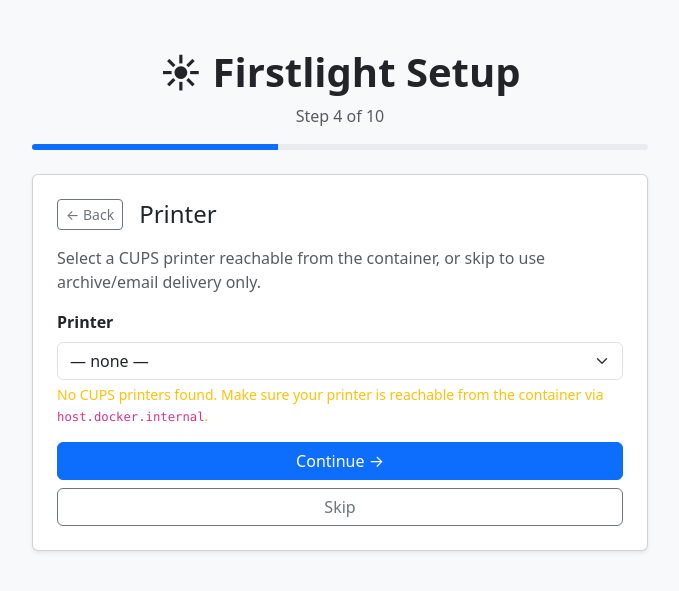
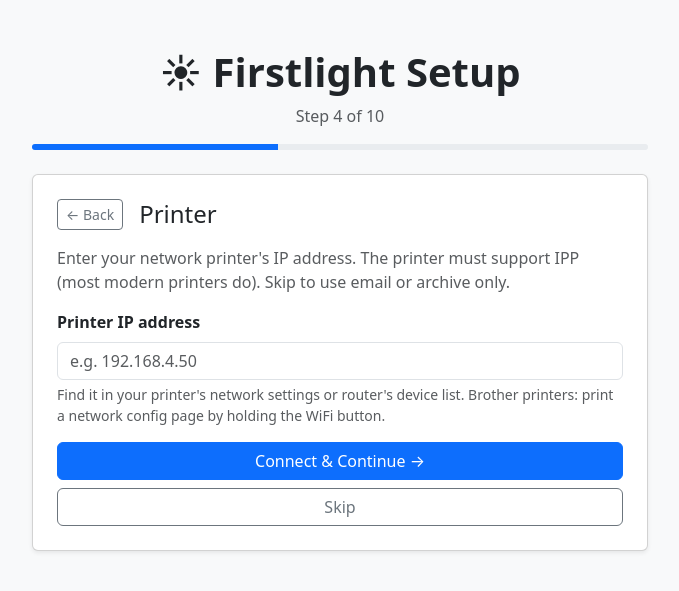
Before and after one commit to cruftbox/firstlight, a Flask app: page /setup/4 in a window 1280 px wide. Shown: the top 591 px of the page, without its empty margins (300-979 px from the left). Run offline with Flask 3, Linux system fonts and the light colour scheme; some libraries are stand-ins or nearby versions.

Commit message:
feat: print to network printer via CUPS inside container
Install full CUPS in Docker image. start.sh starts cupsd then Flask.
Step 4 now accepts a printer IP and registers it via IPP Everywhere
(driverless) -- no host CUPS or drivers needed. Works with any
IPP-capable printer including Brother MFC-L3720CDW.

```diff
--- a/app/config.py
+++ b/app/config.py
@@ -13,7 +13,8 @@ DEFAULT_CONFIG = {
         "paper_size": "letter",
         "timezone": "America/Los_Angeles",
         "print_time": "06:30",
-        "printer": "",
+        "printer": "Firstlight",
+        "printer_ip": "",
     },
     "location": {"city": "", "lat": 0.0, "lon": 0.0},
     "weather": {"units": "imperial", "show_aqi": True, "show_rain_forecast": True},
--- a/app/print/pipeline.py
+++ b/app/print/pipeline.py
@@ -100,7 +100,11 @@ def run_pipeline() -> bytes:
     if config["firstlight"]["printer"]:
         try:
             from app.print.printer import print_pdf
-            print_pdf(pdf_bytes, config["firstlight"]["printer"])
+            print_pdf(
+                pdf_bytes,
+                config["firstlight"]["printer"],
+                config["firstlight"].get("printer_ip", ""),
+            )
         except Exception as e:
             logging.error("Printer error: %s", e)
 
--- a/app/print/printer.py
+++ b/app/print/printer.py
@@ -2,6 +2,8 @@ import subprocess
 import tempfile
 import os
 import logging
+
+CUPS_PRINTER_NAME = "Firstlight"
 
 
 def get_printers() -> list:
@@ -9,9 +11,7 @@ def get_printers() -> list:
     try:
         result = subprocess.run(
             ["lpstat", "-p"],
-            capture_output=True,
-            text=True,
-            timeout=5,
+            capture_output=True, text=True, timeout=5,
         )
         printers = []
         for line in result.stdout.splitlines():
@@ -24,10 +24,35 @@ def get_printers() -> list:
         return []
 
 
-def print_pdf(pdf_bytes: bytes, printer_name: str) -> bool:
-    """Print PDF bytes to named CUPS printer via lpr. Returns True on success."""
+def setup_network_printer(printer_ip: str) -> bool:
+    """Register a network IPP printer with the local CUPS instance."""
+    if not printer_ip:
+        return False
+    try:
+        subprocess.run(
+            ["lpadmin", "-p", CUPS_PRINTER_NAME, "-E",
+             "-v", f"ipp://{printer_ip}/ipp/print",
+             "-m", "everywhere"],
+            capture_output=True, timeout=20, check=True,
+        )
+        subprocess.run(
+            ["lpadmin", "-d", CUPS_PRINTER_NAME],
+            capture_output=True, timeout=5,
+        )
+        logging.info("Registered printer %s at %s", CUPS_PRINTER_NAME, printer_ip)
+        return True
+    except Exception as e:
+        logging.error("Failed to register printer: %s", e)
+        return False
+
+
+def print_pdf(pdf_bytes: bytes, printer_name: str, printer_ip: str = "") -> bool:
+    """Print PDF bytes via lpr. Registers the printer first if printer_ip given."""
     if not printer_name:
         return False
+
+    if printer_ip and CUPS_PRINTER_NAME not in get_printers():
+        setup_network_printer(printer_ip)
 
     tmp_path = None
     try:
@@ -37,8 +62,7 @@ def print_pdf(pdf_bytes: bytes, printer_name: str) -> bool:
 
         result = subprocess.run(
             ["lpr", "-P", printer_name, tmp_path],
-            capture_output=True,
-            timeout=30,
+            capture_output=True, timeout=30,
         )
         if result.returncode != 0:
             logging.error("lpr failed: %s", result.stderr.decode())
--- a/app/routes/main.py
+++ b/app/routes/main.py
@@ -52,7 +52,9 @@ def settings():
     if request.method == "POST":
         cfg["firstlight"]["print_time"] = request.form.get("print_time", cfg["firstlight"]["print_time"])
         cfg["firstlight"]["timezone"] = request.form.get("timezone", cfg["firstlight"]["timezone"])
-        cfg["firstlight"]["printer"] = request.form.get("printer", "")
+        printer_ip = request.form.get("printer_ip", "").strip()
+        cfg["firstlight"]["printer_ip"] = printer_ip
+        cfg["firstlight"]["printer"] = "Firstlight" if printer_ip else ""
         cfg["firstlight"]["paper_size"] = request.form.get("paper_size", "letter")
         cfg["quote"]["enabled"] = request.form.get("quote_enabled") == "on"
         cfg["history"]["enabled"] = request.form.get("history_enabled") == "on"
--- a/app/routes/setup.py
+++ b/app/routes/setup.py
@@ -74,14 +74,23 @@ def step3():
 @setup_bp.route("/4", methods=["GET", "POST"])
 def step4():
     cfg = load_config()
+    error = None
     if request.method == "POST":
-        if request.form.get("action") != "skip":
-            cfg["firstlight"]["printer"] = request.form.get("printer", "")
-            save_config(cfg)
-        return redirect(url_for("setup.step5"))
-    from app.print.printer import get_printers
-    return render_template("setup/step4_printer.html", config=cfg,
-                           printers=get_printers())
+        if request.form.get("action") == "skip":
+            return redirect(url_for("setup.step5"))
+        printer_ip = request.form.get("printer_ip", "").strip()
+        if printer_ip:
+            from app.print.printer import setup_network_printer, CUPS_PRINTER_NAME
+            if setup_network_printer(printer_ip):
+                cfg["firstlight"]["printer_ip"] = printer_ip
+                cfg["firstlight"]["printer"] = CUPS_PRINTER_NAME
+                save_config(cfg)
+                return redirect(url_for("setup.step5"))
+            else:
+                error = f"Could not reach printer at {printer_ip}. Check the IP and try again."
+        else:
+            error = "Enter the printer's IP address."
+    return render_template("setup/step4_printer.html", config=cfg, error=error)
 
 
 @setup_bp.route("/5", methods=["GET", "POST"])
--- a/app/templates/setup/step4_printer.html
+++ b/app/templates/setup/step4_printer.html
@@ -3,22 +3,28 @@
 {% block progress_pct %}40{% endblock %}
 {% block step_title %}Printer{% endblock %}
 {% block content %}
-<p class="text-muted">Select a CUPS printer reachable from the container, or skip to use archive/email delivery only.</p>
+<p class="text-muted">Enter your network printer's IP address. The printer must support IPP (most modern printers do). Skip to use email or archive only.</p>
+
+{% if error %}
+<div class="alert alert-danger small">{{ error }}</div>
+{% endif %}
+
+{% if config.firstlight.printer_ip %}
+<div class="alert alert-success small">
+  <strong>✓ Printer configured</strong> at {{ config.firstlight.printer_ip }}
+</div>
+{% endif %}
+
 <form method="POST">
   <div class="mb-3">
-    <label class="form-label fw-semibold">Printer</label>
-    <select name="printer" class="form-select">
-      <option value="">— none —</option>
-      {% for p in printers %}
-      <option value="{{ p }}" {% if p == config.firstlight.printer %}selected{% endif %}>{{ p }}</option>
-      {% endfor %}
-    </select>
-    {% if not printers %}
-    <div class="form-text text-warning">No CUPS printers found. Make sure your printer is reachable from the container via <code>host.docker.internal</code>.</div>
-    {% endif %}
+    <label class="form-label fw-semibold">Printer IP address</label>
+    <input type="text" name="printer_ip" class="form-control"
+           placeholder="e.g. 192.168.4.50"
+           value="{{ config.firstlight.printer_ip }}">
+    <div class="form-text">Find it in your printer's network settings or router's device list. Brother printers: print a network config page by holding the WiFi button.</div>
   </div>
   <div class="d-grid gap-2">
-    <button type="submit" class="btn btn-primary">Continue →</button>
+    <button type="submit" class="btn btn-primary">Connect &amp; Continue →</button>
     <button type="submit" name="action" value="skip" class="btn btn-outline-secondary">Skip</button>
   </div>
 </form>
```
Also changed, not shown: app/templates/settings.html (+5 -7 lines), 2 other files.
